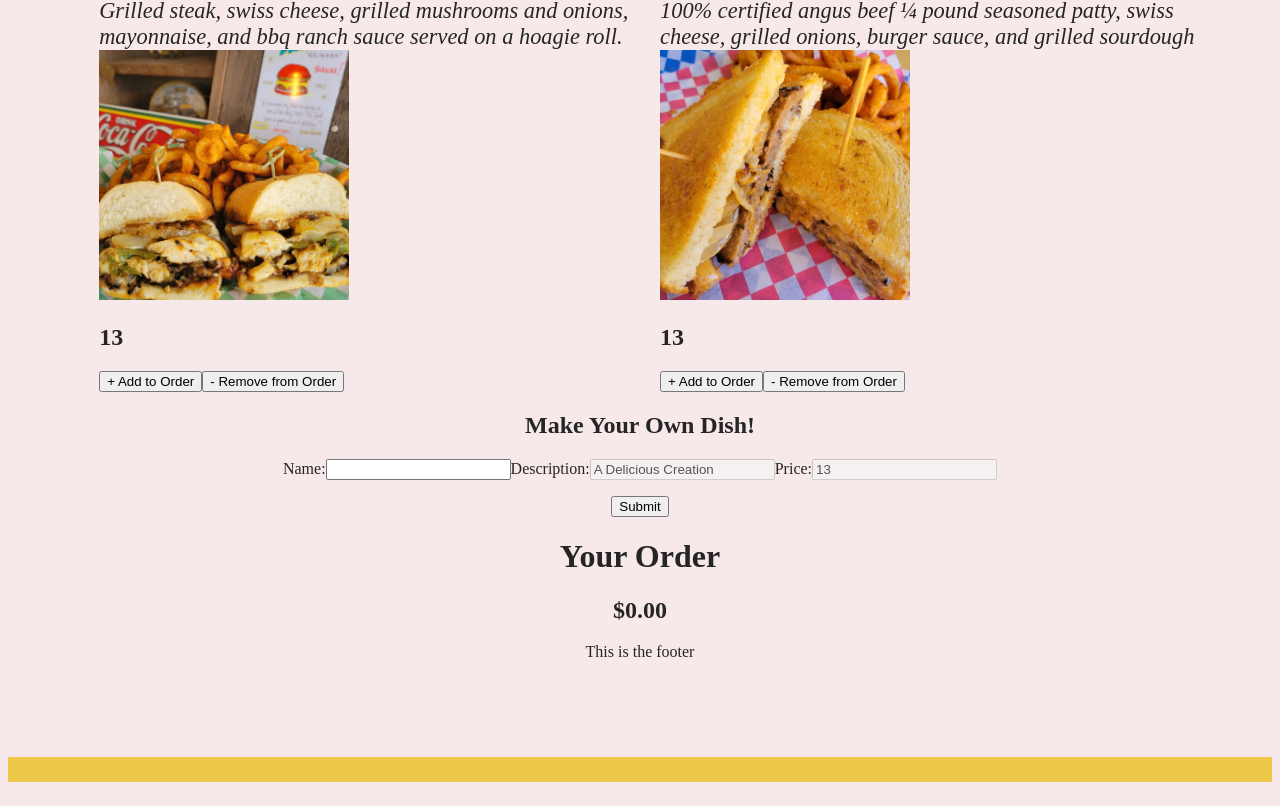
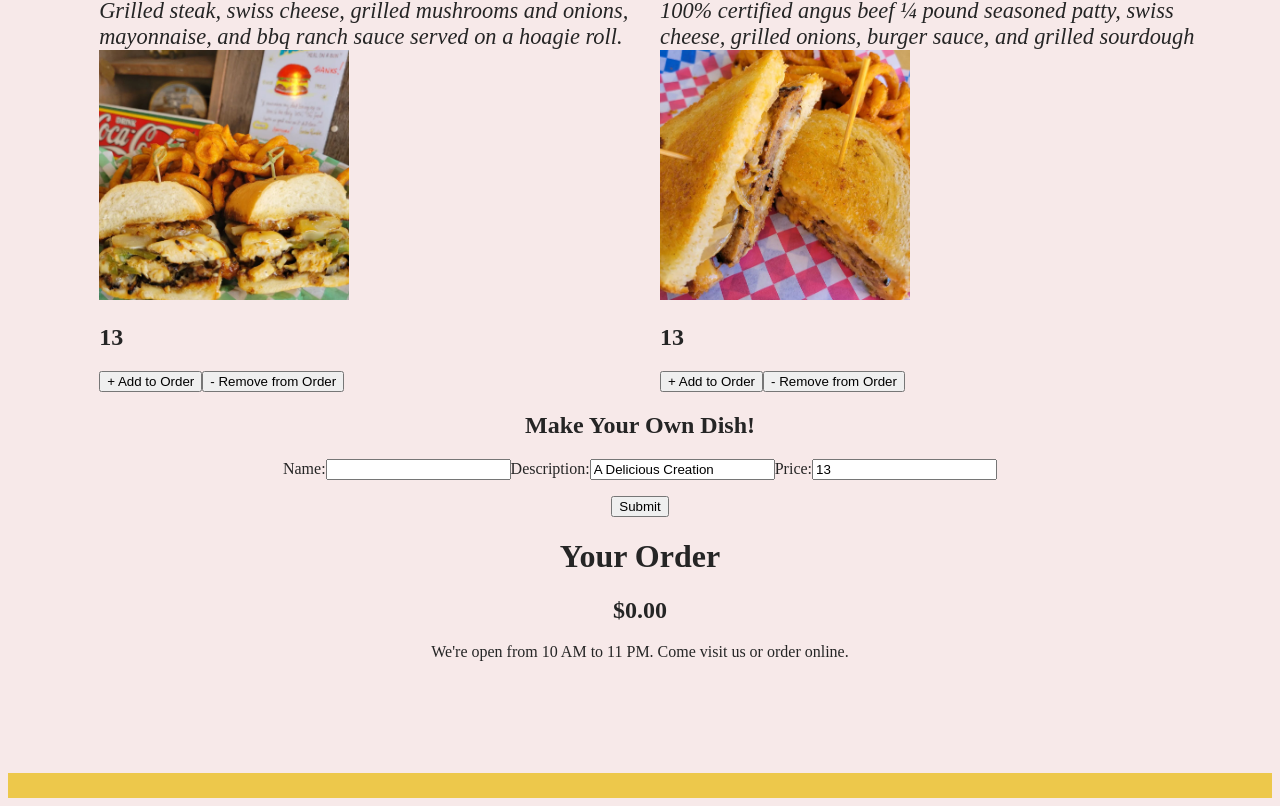
Before and after one commit to GitMcMillan/moab-app-project, a React (Create React App) app: page / in a window 1280 px wide. Shown: the part 2681-3487 px from the top of the page. Built offline with nearby package versions, Linux system fonts and the light colour scheme; data requests are answered from the project's data file.

Commit message:
newitem mostly working. image wont load

```diff
--- a/src/App.js
+++ b/src/App.js
@@ -39,7 +39,7 @@ function App() {
         handleOrderClick={handleOrderClick}
         handleRemoveOrder={handleRemoveOrder}
       />
-      <NewItemForm />
+      <NewItemForm setMenu={setMenu} />
       <OrderWindow bill={bill} order={order} />
       <Footer />
     </div>
@@ -92,7 +92,10 @@ function App() {
     return (
       <div>
         <p>
-          {item.name} - ${item.price}
+          <h2>
+            {" "}
+            {item.name} - ${item.price}
+          </h2>
         </p>
       </div>
     );
@@ -101,14 +104,17 @@ function App() {
   function NewItemForm() {
     const [dishName, setDishName] = useState("");
     const [price, setPrice] = useState(13);
-    const [description, setDescritpion] = useState("A Delicious Creation");
+    const [description, setDescription] = useState("A Delicious Creation");
 
     function handleSubmit(e) {
       e.preventDefault();
       const newItem = {
+        id: uuidv4(),
         name: dishName,
         description: description,
         price: price,
+        image:
+          "https://roadfood.com/wp-content/uploads/2022/03/Hodad-double-cheeseburger.jpg",
       };
       fetch("http://127.0.0.1:3000/menuData", {
         method: "POST",
@@ -117,12 +123,20 @@ function App() {
         },
         body: JSON.stringify(newItem),
       })
-        .then((r) => r.json())
-        .then((data) => console.log(data));
-    }
-
-    function handleSubmitClick(e) {
-      setDishName(e.target.value);
+        .then((response) => {
+          if (!response.ok) {
+            return response.text().then((text) => {
+              throw new Error(text);
+            });
+          }
+          return response.json();
+        })
+        .then((data) => {
+          setMenu((prevMenu) => [...prevMenu, data]);
+        })
+        .catch((error) => {
+          console.error("Error:", error.message);
+        });
     }
 
     return (
@@ -135,7 +149,7 @@ function App() {
               type="text"
               name="name"
               value={dishName}
-              onChange={handleSubmitClick}
+              onChange={(e) => setDishName(e.target.value)}
             />
           </label>
 
@@ -145,12 +159,17 @@ function App() {
               type="text"
               name="description"
               value={description}
-              disabled
+              onChange={(e) => setDescription(e.target.value)}
             />
           </label>
           <label>
             Price:
-            <input type="text" name="price" value={price} disabled />
+            <input
+              type="text"
+              name="price"
+              value={price}
+              onChange={(e) => setPrice(parseFloat(e.target.value))}
+            />
           </label>
           <p>
             <button>Submit</button>
@@ -165,7 +184,7 @@ function App() {
       <form className="order-window">
         <h1>Your Order</h1>
         {order.map((item) => (
-          <OrderItem key={item.id} item={item} />
+          <OrderItem key={item.name} item={item} />
         ))}
         <h2>${bill}.00</h2>
       </form>
@@ -173,8 +192,40 @@ function App() {
   }
 
   function Footer() {
-    return <div className="footer">This is the footer</div>;
+    const hour = new Date().getHours();
+    const openHour = 10;
+    const closeHour = 23;
+    const isOpen = hour >= openHour && hour <= closeHour;
+
+    return (
+      <footer className="footer">
+        {isOpen ? (
+          <Hours closeHour={closeHour} openHour={openHour} />
+        ) : (
+          <p>
+            We're happy to welcome you between {openHour}:00 and {closeHour}:00
+          </p>
+        )}
+      </footer>
+    );
   }
 }
 
+function convertHours(hour) {
+  const ampm = hour >= 12 ? "PM" : "AM";
+  const adjustedHour = hour % 12 || 12;
+  return `${adjustedHour} ${ampm}`;
+}
+
+function Hours({ closeHour, openHour }) {
+  return (
+    <div className="hours">
+      <p>
+        We're open from {convertHours(openHour)} to {convertHours(closeHour)}.
+        Come visit us or order online.
+      </p>
+    </div>
+  );
+}
+
 export default App;
--- a/src/index.css
+++ b/src/index.css
@@ -49,3 +49,10 @@ code {
 .newitemForm {
   text-align: center;
 }
+
+.order {
+  display: flex;
+  flex-direction: column;
+  align-items: center;
+  gap: 2.4rem;
+}
```
